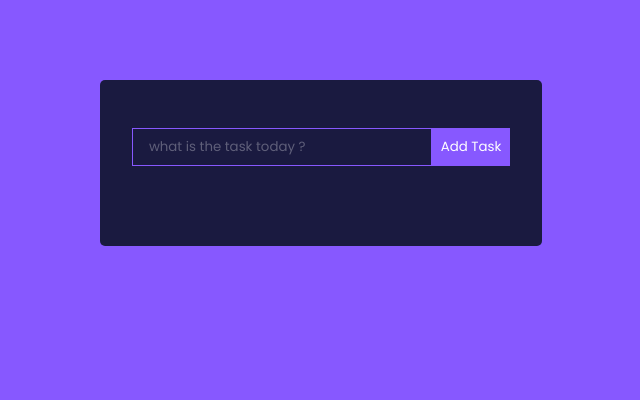
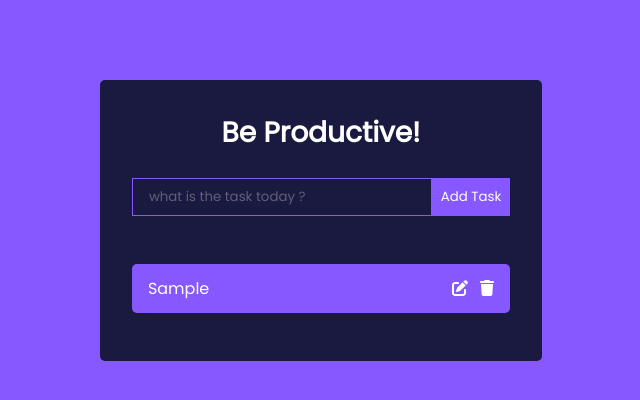
Before and after one commit to erioluwa66/TodoList, a React (Create React App) app: page / in a window 1280 px wide. Both pictures are taken after typing "Sample" into the empty fields and a click on the button "Add Task". Shown: the top 400 px of the page, without its empty margins (319-959 px from the left). Built offline with nearby package versions, Linux system fonts and the light colour scheme.

Commit message:
toggle complete added to todo

```diff
--- a/src/components/Todo.js
+++ b/src/components/Todo.js
@@ -2,10 +2,10 @@ import { FontAwesomeIcon }from '@fortawesome/react-fontawesome'
 import { faPenToSquare } from '@fortawesome/free-solid-svg-icons'
 import { faTrash } from '@fortawesome/free-solid-svg-icons'
 
-function Todo ({}) {
+function Todo ({task}) {
     return (
        <div className="Todo">
-            <p>Go to school</p>
+            <p onClick={() => toggleComplete}className={`${task.completed ? 'completed':""}`}>{task.task}</p>
             <div>
                 <FontAwesomeIcon icon={faPenToSquare} />
                 <FontAwesomeIcon icon={faTrash} />
--- a/src/components/TodoWrapper.js
+++ b/src/components/TodoWrapper.js
@@ -1,4 +1,5 @@
 import TodoForm from "./TodoForm";
+import Todo from "./Todo";
 import { useState,useEffect } from "react";
 import { v4 as uuidv4 } from "uuid";
 
@@ -19,14 +20,16 @@ function TodoWrapper ({}) {
             localStorage.setItem('todos', JSON.stringify(newTodos));
 
     };
-     useEffect(() => {
-        console.log(todos);
-    }, [todos]);
 
     return (
         <div className="TodoWrapper">
+            <h1>Be Productive! </h1>
             <TodoForm addTodo={addTodo} />
+            {todos.map((todo, index) => (
+                <Todo task={todo} key={index} />
+            ))}
+
         </div>
-    )
+    );
 }
 export default TodoWrapper;
```
